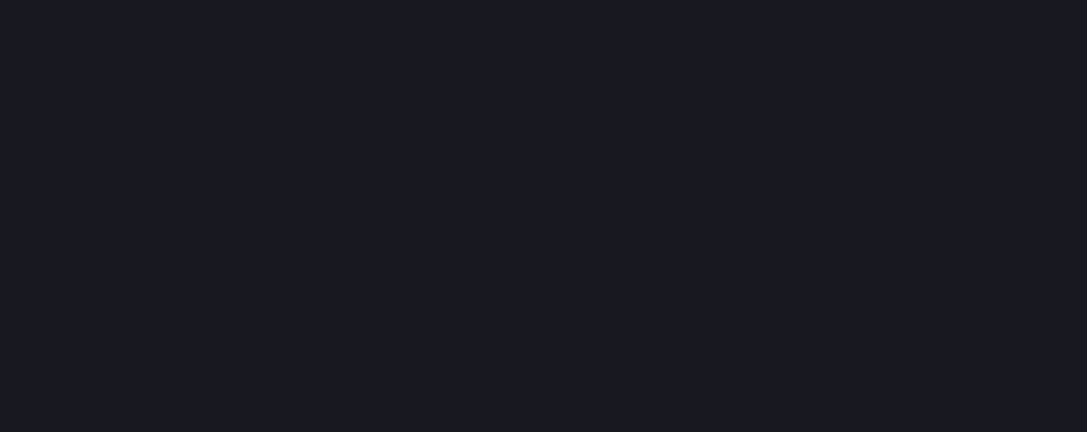
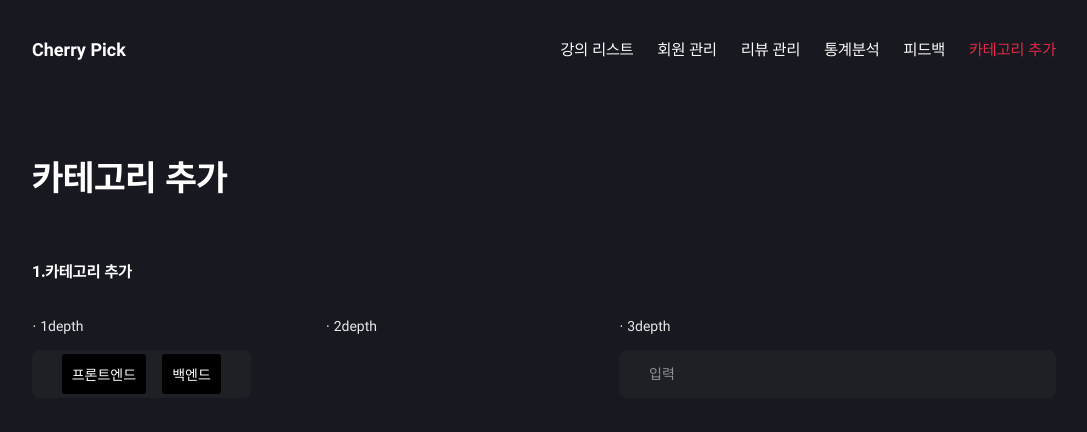
Before and after one commit to cjy0019/cherry-front, a React app: page /admin/category-registration in a window 1280 px wide. Before the commit this address had no page. Shown: the top 432 px of the page, without its empty margins (96-1183 px from the left). Built offline with nearby package versions, Linux system fonts and the light colour scheme.

Commit message:
feat : 카테고리 추가 페이지 1뎁스 3뎁스 스타일링 완료[#67]

```diff
--- a/src/App.jsx
+++ b/src/App.jsx
@@ -7,6 +7,7 @@ import GlobalStyle from './style/GlobalStyle';
 import SigninPage from './components/pages/SigninPage';
 import SignupPage from './components/pages/SignupPage';
 import LectureRegisterPage from './components/pages/admin/LectureRegisterPage';
+import CategoryRegisterPage from './components/pages/admin/CategoryRegisterPage';
 
 const App = () => {
   return (
@@ -24,6 +25,10 @@ const App = () => {
               path='lecture-registration'
               element={<LectureRegisterPage />}
             />
+            <Route
+              path='category-registration'
+              element={<CategoryRegisterPage />}
+            />
           </Route>
         </Routes>
       </Router>
--- a/src/components/molecules/admin/header/AdminHeader.jsx
+++ b/src/components/molecules/admin/header/AdminHeader.jsx
@@ -29,7 +29,9 @@ const AdminHeader = () => {
             <StyledNavLink to='/'>피드백</StyledNavLink>
           </LinkWrapper>
           <LinkWrapper>
-            <StyledNavLink to='/'>카테고리 추가</StyledNavLink>
+            <StyledNavLink to='/admin/category-registration'>
+              카테고리 추가
+            </StyledNavLink>
           </LinkWrapper>
         </NavList>
       </CenterWrapper>
--- /dev/null
+++ b/src/components/pages/admin/CategoryRegisterPage.jsx
@@ -0,0 +1,8 @@
+import React from 'react';
+import CategoryRegisterTemplate from '../../templates/admin/CategoryRegisterTemplate';
+
+const CategoryRegisterPage = () => {
+  return <CategoryRegisterTemplate />;
+};
+
+export default CategoryRegisterPage;
--- /dev/null
+++ b/src/components/templates/admin/CategoryRegisterTemplate.jsx
@@ -0,0 +1,128 @@
+import React, { useState } from 'react';
+import styled from 'styled-components';
+import palette from '../../../style/palette';
+import AdminHeader from '../../molecules/admin/header/AdminHeader';
+import SatisfactionButton from '../../UI/atoms/buttons/SatisfactionButton';
+
+const CategoryRegisterTemplate = () => {
+  return (
+    <div>
+      <AdminHeader />
+      <Title>카테고리 추가</Title>
+
+      <CategorySelectContainer>
+        <CenterWrapper>
+          <SubTitle>1.카테고리 추가</SubTitle>
+
+          <DepthContainer>
+            <CommonDepth>
+              <DepthText>&#183; 1depth</DepthText>
+              <ButtonContainer>
+                <SatisfactionButton>프론트엔드</SatisfactionButton>
+                <SatisfactionButton>백엔드</SatisfactionButton>
+              </ButtonContainer>
+            </CommonDepth>
+
+            <CommonDepth>
+              <DepthText>&#183; 2depth</DepthText>
+              <div></div>
+            </CommonDepth>
+
+            <ThirdDepth>
+              <DepthText>&#183; 3depth</DepthText>
+              <StyledInput type='text' placeholder='입력' />
+            </ThirdDepth>
+          </DepthContainer>
+        </CenterWrapper>
+      </CategorySelectContainer>
+    </div>
+  );
+};
+
+const Title = styled.h1`
+  font-weight: 700;
+  font-size: 2.25rem;
+  color: ${palette.textWhite};
+
+  margin: 60px 0 0 10%;
+`;
+
+const CategorySelectContainer = styled.div`
+  display: flex;
+  flex-direction: column;
+  align-items: center;
+
+  margin-top: 68px;
+`;
+
+const CenterWrapper = styled.div`
+  display: flex;
+  flex-direction: column;
+  gap: 40px;
+  width: 80%;
+`;
+
+const SubTitle = styled.p`
+  font-weight: 700;
+  font-size: 1rem;
+
+  color: ${palette.textWhite};
+`;
+
+const DepthContainer = styled.div`
+  display: flex;
+  gap: 75px;
+`;
+
+const CommonDepth = styled.div`
+  display: flex;
+  flex-direction: column;
+  gap: 16px;
+  flex: 1;
+`;
+
+const DepthText = styled.p`
+  font-weight: 400;
+  font-size: 0.875rem;
+  color: ${palette.text2};
+`;
+
+const ButtonContainer = styled.div`
+  display: flex;
+  justify-content: center;
+  align-items: center;
+  gap: 16px;
+
+  height: 48px;
+
+  border-radius: 8px;
+
+  background-color: ${palette.subNavy};
+`;
+
+const ThirdDepth = styled(CommonDepth)`
+  flex: 2;
+`;
+
+const StyledInput = styled.input`
+  padding: 0 30px;
+
+  height: 48px;
+
+  border: none;
+  border-radius: 8px;
+  outline: none;
+
+  font-size: 0.875rem;
+
+  color: ${palette.textWhite};
+  background-color: ${palette.subNavy};
+
+  &::placeholder {
+    font-size: 0.875rem;
+    font-weight: 400;
+    color: ${palette.text5};
+  }
+`;
+
+export default CategoryRegisterTemplate;
```
